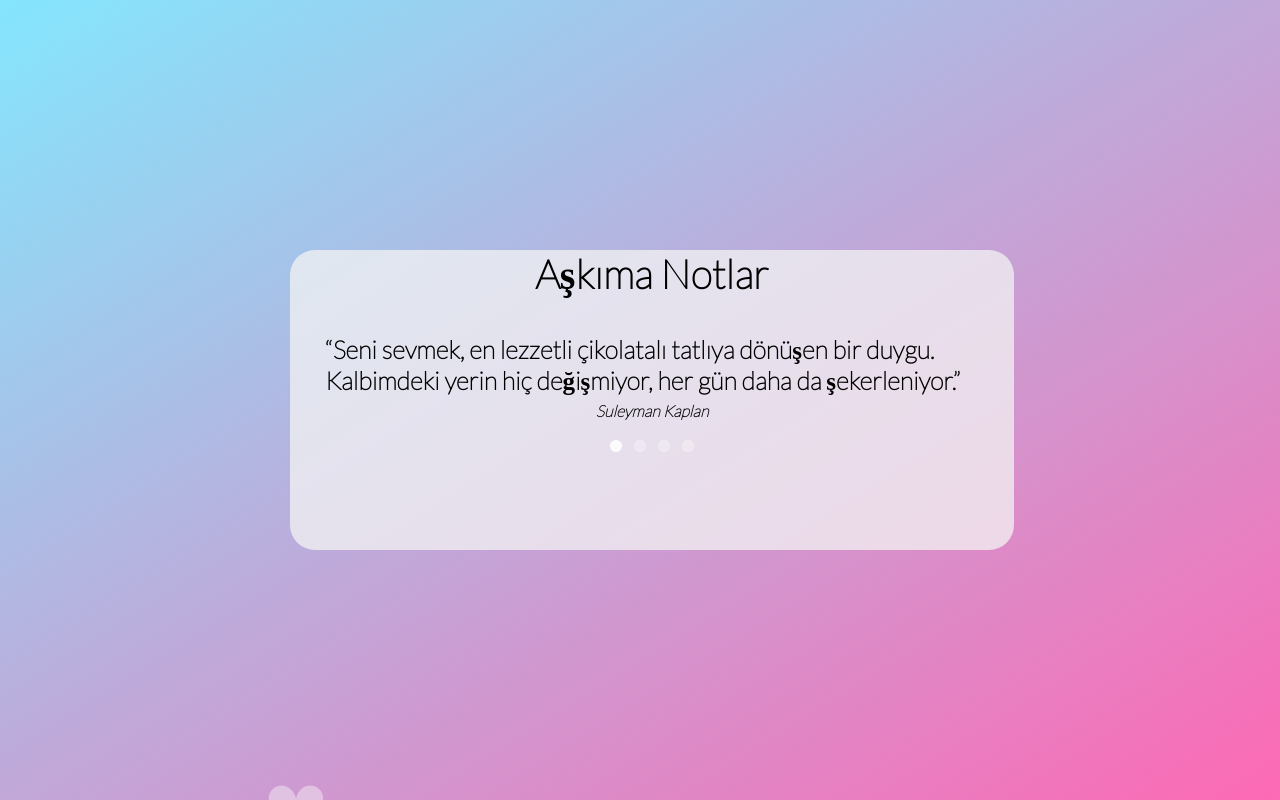
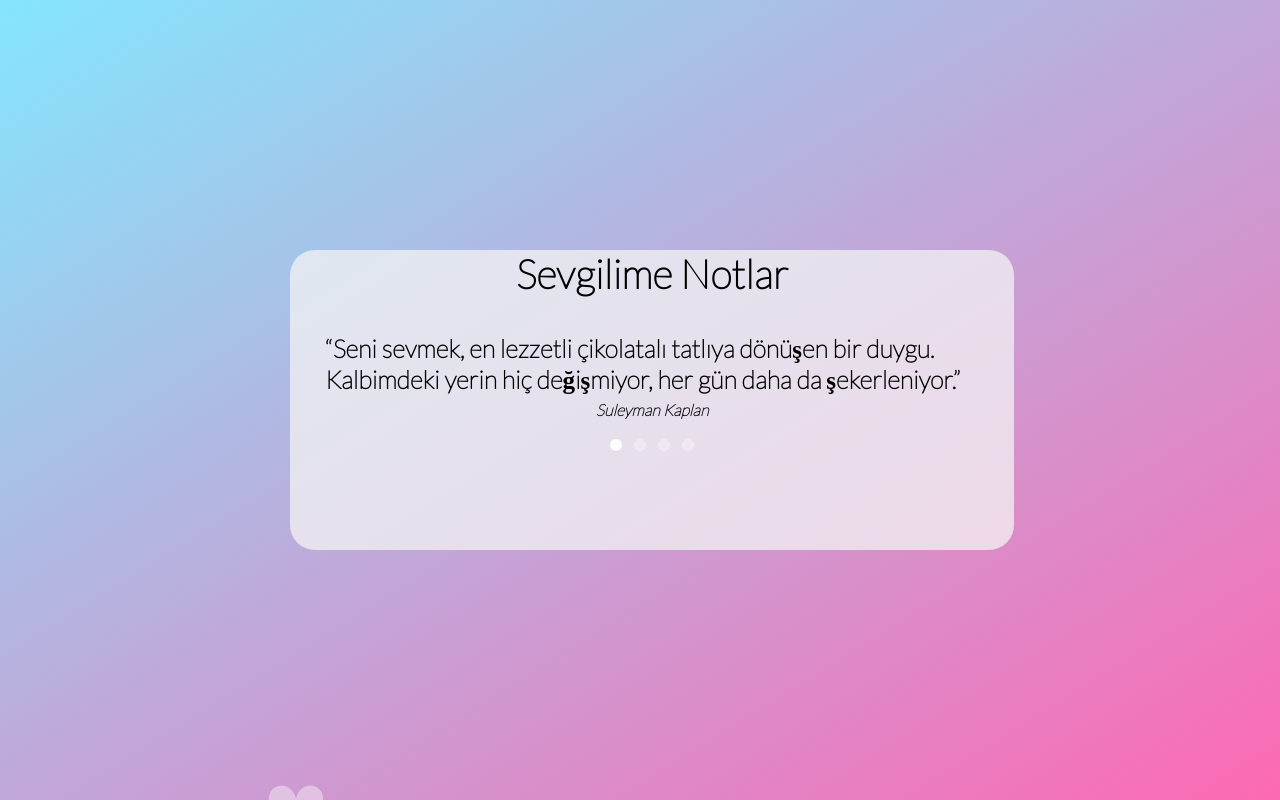
Before and after one commit to suleykaps/suleymanebrarkaplantekin.github.io, a plain HTML site: page index.html in a window 1280 px wide. Drawn offline with Linux system fonts and the light colour scheme.

Commit message:
Update index.html
ddddd

```diff
--- a/index.html
+++ b/index.html
@@ -16,7 +16,7 @@
 				<div class="text-container">
 					<div class="row">
 						<div class="two columns header-col">
-							<h1><span>Aşkıma Notlar</span></h1>
+							<h1><span>Sevgilime Notlar</span></h1>
 						</div>
 						<div class="ten columns flex-container">
 							<div class="flexslider">
```
